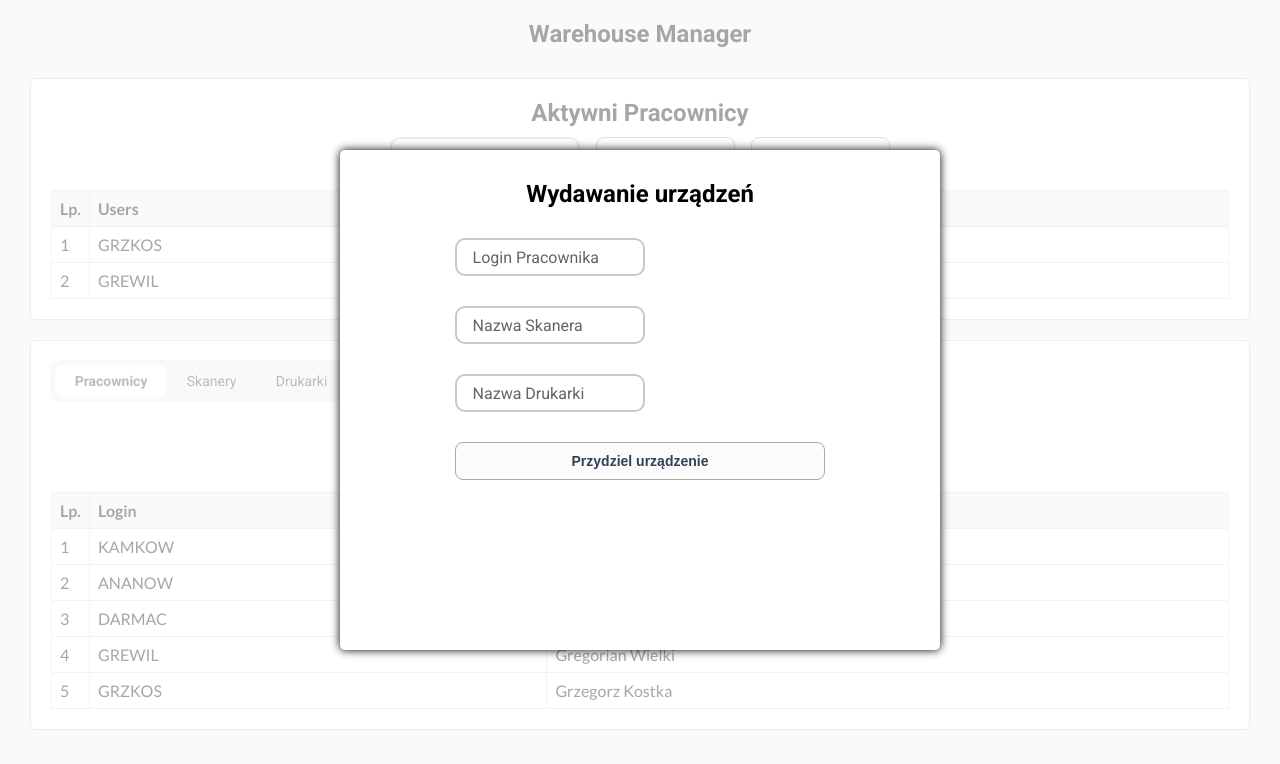
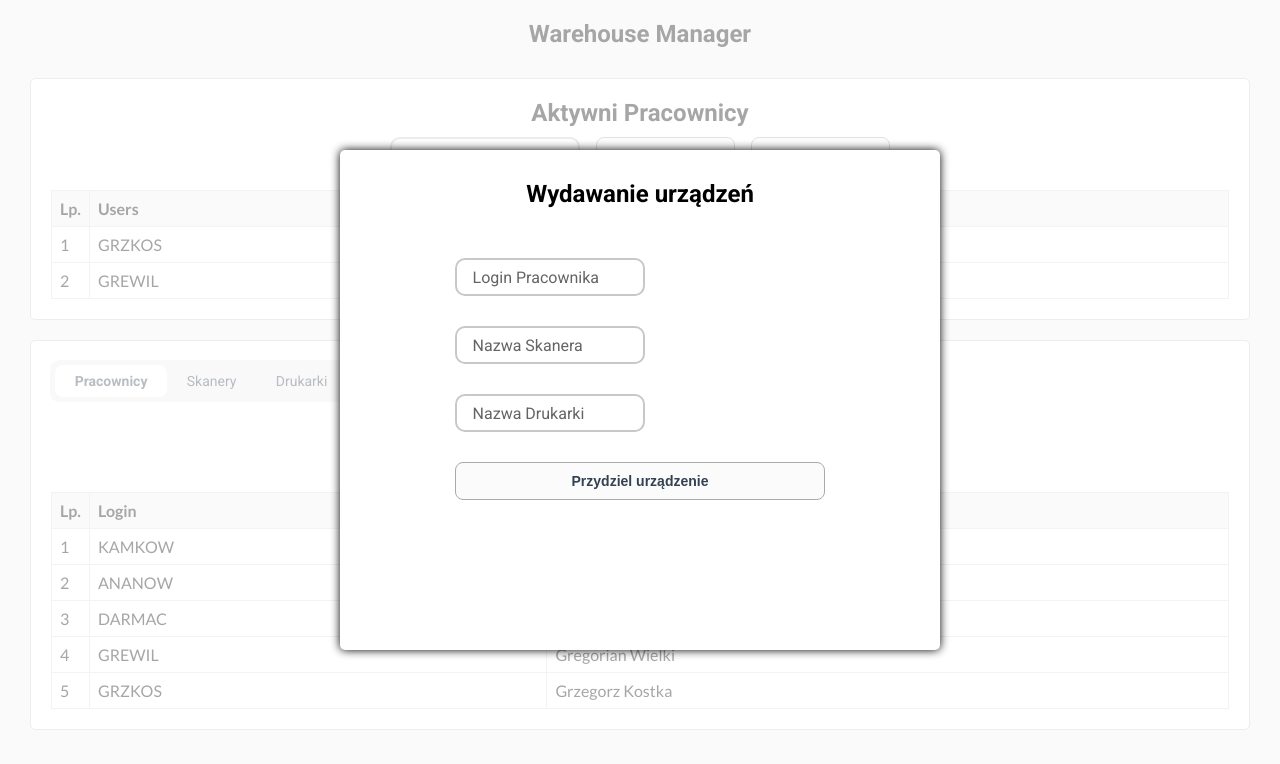
Before and after one commit to ErykFryderyk/equipment-management, a Vue app: page / in a window 1280 px wide. Both pictures are taken after a click on the button "Wydaj urządzenie". Shown: the top 764 px of the page. Built offline with nearby package versions, Linux system fonts and the light colour scheme.

Commit message:
added style margin top 20px

```diff
--- a/src/components/AssignDevice.vue
+++ b/src/components/AssignDevice.vue
@@ -11,7 +11,7 @@
       <span v-if="printerNameError" class="error">Nazwa drukarki musi zawierać "KON1L".</span>
       <span v-if="printerNameEmptyError" class="error">Nazwa drukarki nie może być pusta.</span>
 
-      <div class="search">
+      <div class="search" style="margin-top: 20px;">
         <input type="text" required="" autocomplete="off" maxlength="6" v-model="formData.user">
         <label for="name">Login Pracownika</label>
       </div>
--- a/src/components/RemoveUser.vue
+++ b/src/components/RemoveUser.vue
@@ -5,7 +5,7 @@
     <form @submit.prevent="removeUserByLogin">
       <span v-if="!loginValid" style="color: red;">Login musi mieć dokładnie 6 znaków. (np. JANKOW)</span><br>
       <span style="color: red;">Login musi mieć dokładnie 6 znaków. (np. JANWOJ)</span>
-      <div class="search">
+      <div class="search" style="margin-top:20px">
         <input type="text" maxlength="6" id="login" v-model="existingUser" required="" autocomplete="off">
         <label for="name">Login</label>
       </div>
--- a/src/components/ReturnDevice.vue
+++ b/src/components/ReturnDevice.vue
@@ -12,7 +12,7 @@
       <span v-if="printerNameEmptyError" class="error">Nazwa drukarki nie może być pusta.</span>
 
       <!-- <input type="text" maxlength="6" v-model="formData.userLogin" placeholder="Login pracownika"> -->
-      <div class="search">
+      <div class="search" style="margin-top:20px;">
         <input type="text" maxlength="6" v-model="formData.userLogin" required="" autocomplete="off">
         <label for="name">Login Pracownika</label>
       </div>
```
